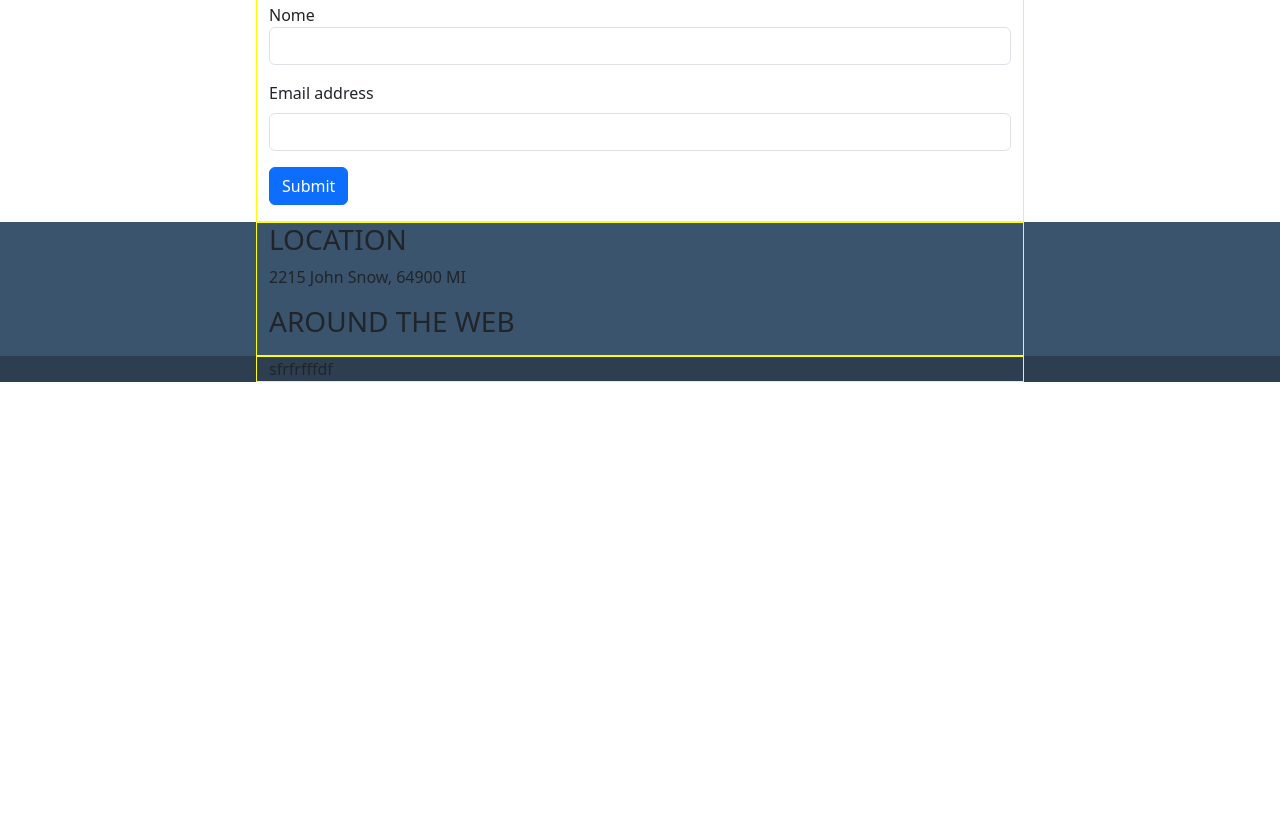
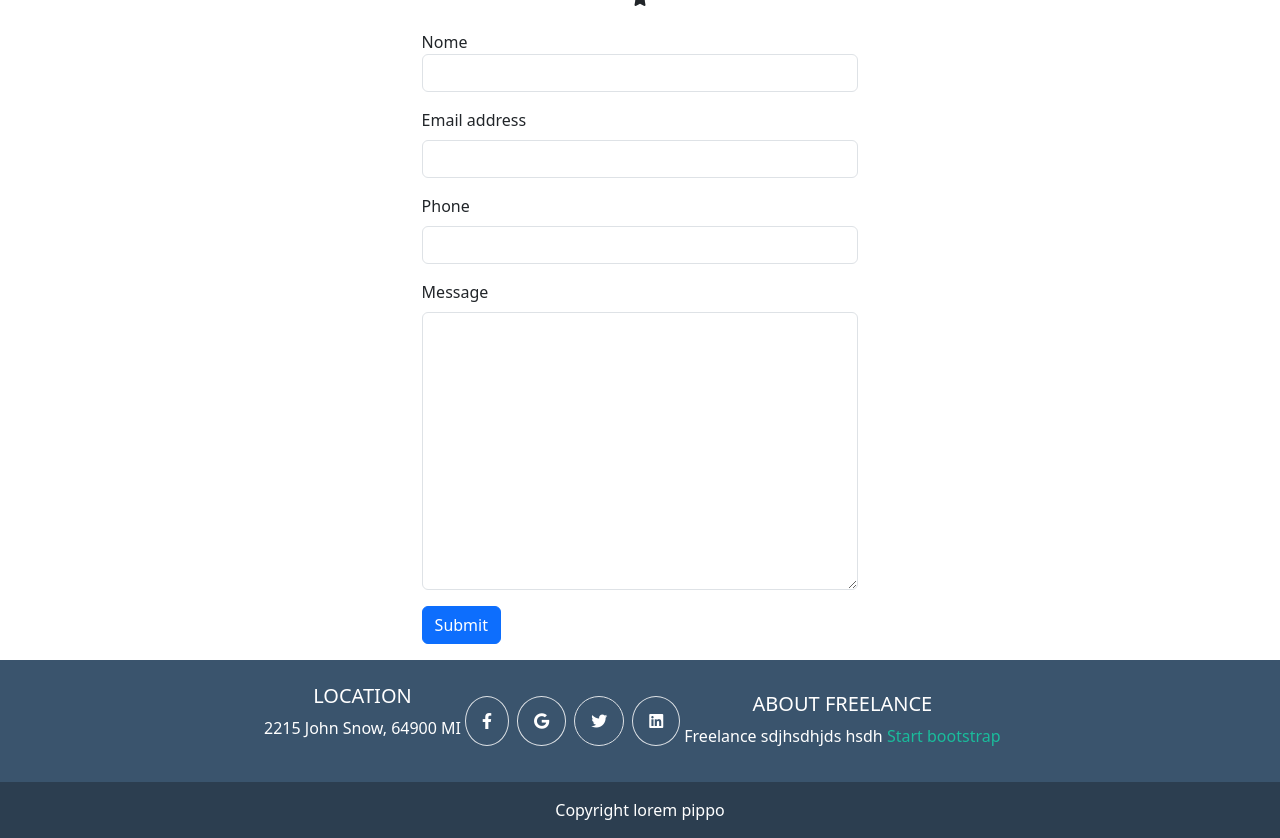
Before and after one commit to Fedekh/html-css-bootstrap-freelancer, a plain HTML site: page index.html in a window 1280 px wide. Shown: the part 1626-2464 px from the top of the page. Before the commit the page ends 2008 px from the top, so only its background shows below. Drawn offline with nearby package versions, Linux system fonts and the light colour scheme.

Commit message:
add all elements using bootstrap, but there are some element in footer that i think dont work like they vould be, i hope to talking in feedback day, thanks

```diff
--- a/css/style.css
+++ b/css/style.css
@@ -38,12 +38,12 @@
     right: 0;
     background-color: var(--header-color);
     /* debug */
-    border: 1px solid red;
+    /* border: 1px solid red; */
 }
 
 header > * {
     /* debug */
-    border: 1px solid green;
+    /* border: 1px solid green; */
     height: 100%;
 
 }
@@ -143,7 +143,7 @@
     margin-bottom: 20px;
 
     /* debug */
-    border: 1px solid rgb(9, 28, 134);
+    /* border: 1px solid rgb(9, 28, 134); */
 }
 
 /* -------------------------------------------------------------------------------------- */
@@ -155,9 +155,15 @@
     width: 60%;
     margin: 0 auto;
     /* debug */
-    border: 1px solid yellow;
+    /* border: 1px solid yellow; */
 }
 
+@media  screen and (width >= 768px) {
+    .contact .container-fluid {
+        width: 60%;
+    }
+
+}
 
 
 /* FOOTER SECTION */
@@ -165,6 +171,10 @@
     background-color: var(--top-footer);
 }
 
+p a {
+    color: var(--jumbotron);
+}
+
 .footer-bot{
     background-color: var(--bot-footer);
 }
--- a/index.html
+++ b/index.html
@@ -23,9 +23,9 @@
         <section class="container d-flex-row">
             <nav class="navbar navbar-expand-md d-flex">
                 <div class="container-fluid">
-                  <a class="navbar-brand  text-white" href="#">BOOTSTRAP</a>
+                  <a class="navbar-brand text-white" href="#">BOOTSTRAP</a>
                   <button
-                    class="navbar-toggler"
+                    class="navbar-toggler navbar-dark"
                     type="button"
                     data-bs-toggle="collapse"
                     data-bs-target="#navbarSupportedContent"
@@ -113,7 +113,8 @@
     <!-- /SECTION SKILLS-->
 
     <!-- SECTION ABOUT -->
-    <section class="about ms_container py-3 text-white">
+    <section class="about py-3 text-white">
+        <div class="ms_container py-3">
             <div class="container-fluid">
                 <h2 class="text-center">ABOUT</h2>
                 <div class="icon-w py-3 d-flex justify-content-center align-items-center px-2">
@@ -122,6 +123,7 @@
                 <div class="row row-cols-1 row-cols-md-2">
                     <div class="col">Lorem ipsum dolor sit chitecto similique at nemo placeat alias assumenda corrupti harum, ab repellendus optio? Perferendis possimus quasi suscipit ea repudiandae.</div>
                     <div class="col">Lorem ipsum dolor sit chitecto similique at nemo placeat alias assumenda corrupti harum, ab repellendus optio? Perferendis possimus quasi suscipit ea repudiandae.</div>
+                </div>
             </div>
         </div>
     </section>
@@ -151,7 +153,25 @@
                       id="email"
                       aria-describedby="emailHelp"
                     />
+                </div>
+                <div class="mb-3">
+                    <label for="phone" class="form-label">Phone</label>
+                    <input
+                      type="phone"
+                      class="form-control"
+                      id="phone"
 
+                    />
+                </div>
+                <div class="mb-3">
+                    <label for="comment" class="form-label">Message</label>
+                    <textarea class="form-control" name="" id="comment" cols="50" rows="11"></textarea>
+                    <!-- <input
+                      type="text-area cols="50"
+                      class="form-control"
+                      id="comment"
+                      aria-describedby="emailHelp"
+                    />                                    -->
                 </div>
                 <button type="submit" class="btn btn-primary">Submit</button>
             </form>
@@ -162,24 +182,45 @@
     <!-- /MAIN -->
 
     <!-- FOOTER -->
-    <footer>
-        <div class="footer-top">
+    <footer class="text-white">
+        <div class="footer-top py-4">
             <section class="ms_container">
-                <div class="container-fluid">
-                    <div class="location mb-3">
-                        <h3>LOCATION</h3>
+                <div class="container-fluid d-md-inline-flex g-3">
+                    <div class="location text-center">
+                        <h5>LOCATION</h5>
                         <p>2215 John Snow, 64900 MI</p>
                     </div>
-                    <div class="links mb-3">
-                        <h3>AROUND THE WEB</h3>
+                    <nav class="navbar">
+                        <div class="mx-auto" id="navbarNav">
+                            <ul class="nav d-flex flex-nowrap">
+                                <li class="nav-item border rounded-circle py-1 m-1 ">
+                                  <a class="nav-link text-white " href="#"><i class="fa-brands fa-facebook-f "></i></a>
+                                </li>
+                                <li class="nav-item border rounded-circle py-1 m-1">
+                                  <a class="nav-link text-white " href="#"><i class="fa-brands fa-google"></i></a>
+                                </li>
+                                <li class="nav-item border rounded-circle py-1 m-1">
+                                  <a class="nav-link text-white " href="#"><i class="fa-brands fa-twitter"></i></a>
+                                </li>
+                                <li class="nav-item border rounded-circle py-1 m-1">
+                                  <a class="nav-link text-white "><i class="fa-brands fa-linkedin"></i></a>
+                                </li>
+                              </ul>
                         </div>
-                    <div></div>
+                    </nav>
+                    <div class="freelcance d-md-flex-row text-center py-2">
+                        <h5>ABOUT FREELANCE</h5>
+                        <p class="m-0">Freelance sdjhsdhjds hsdh <a href="">Start bootstrap</a></p>
+                    </div>
+
+
+
                 </div>
             </section>
         </div>
-        <div class="footer-bot">
+        <div class="footer-bot text-center py-3">
             <div class="ms_container">
-                <div class="container-fluid">sfrfrfffdf</div>
+                <div class="container-fluid">Copyright lorem pippo</div>
             </div>
         </div>
     </footer>
```
Lines whose indentation alone changed are shown as unchanged.
